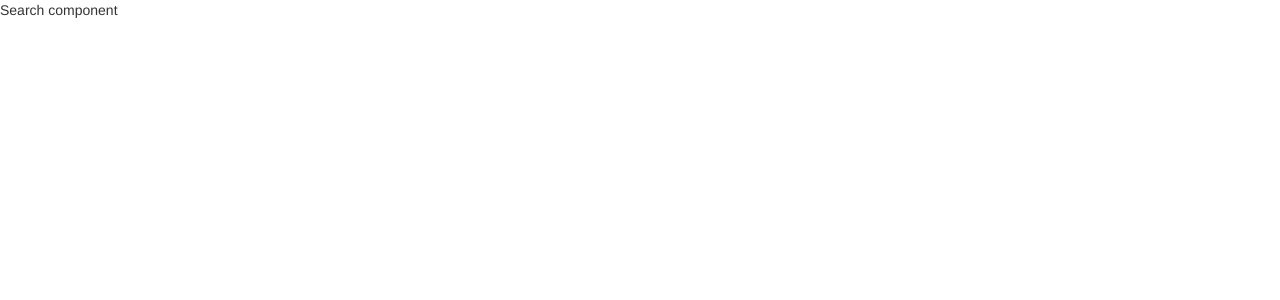
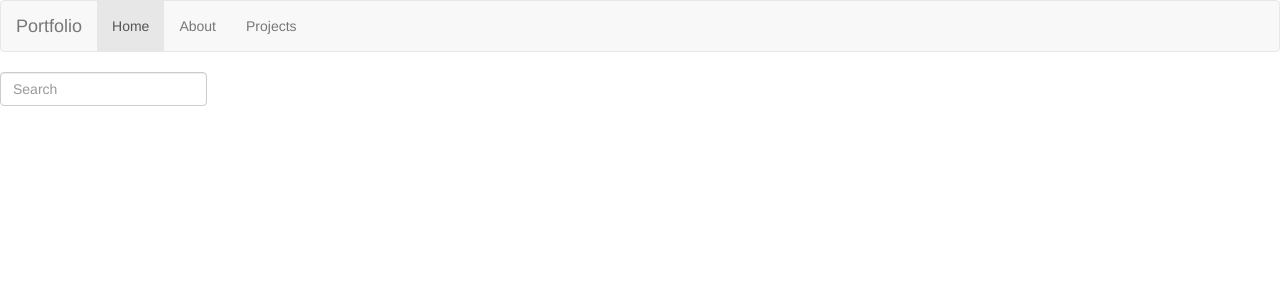
Before and after one commit to ArossThompson/ui-components, a React (Create React App) app: page /home in a window 1280 px wide. Shown: the top 300 px of the page. Built offline with nearby package versions, Linux system fonts and the light colour scheme.

Commit message:
created basic search component using bootstrap

```diff
--- a/src/App.jsx
+++ b/src/App.jsx
@@ -9,12 +9,18 @@ import Projects from './components/routes/Projects';
 import Search from './components/Search/Search';
 
 // Constants
-import { pages } from './utils/constants';
+import { pages } from './utils/constants'
 
 
 const App = () => {
   return (
-    <Search />
+    <main>
+      <Switch>
+          <Route path="/home" component={Home} exact />
+          <Route path="/about" component={About} />
+          <Route path="/projects" component={Projects} />
+      </Switch>
+    </main>
   )
 }
 
--- a/src/app.scss
+++ b/src/app.scss
@@ -2,3 +2,5 @@
 
 //base
 @import "./scss/reset.scss";
+
+// Components
--- a/src/components/Nav/Nav.jsx
+++ b/src/components/Nav/Nav.jsx
@@ -1,5 +1,7 @@
 import React, { useEffect, useState } from 'react';
 import { BrowserRouter, Route, Switch, Link } from 'react-router-dom';
+
+import Search from '../Search/Search';
 
 const Nav = ({ pages, siteName, selected }) => {
   const navPages = pages.map((page, index) => {
@@ -17,7 +19,7 @@ const Nav = ({ pages, siteName, selected }) => {
 
   return (
     <nav className="navbar navbar-default">
-      <div className="container-fluid">
+      <div className="container-fluid nav-container">
         <div className="navbar-header">
           <Link className="navbar-brand" to="/home">{siteName}</Link>
         </div>
@@ -25,6 +27,7 @@ const Nav = ({ pages, siteName, selected }) => {
           {navPages}
         </ul>
       </div>
+
     </nav>
   )
 
--- a/src/components/Search/Search.jsx
+++ b/src/components/Search/Search.jsx
@@ -1,7 +1,17 @@
 import React, { useState, useEffect } from 'react';
 
 const Search = () => {
-  return <div>Search component</div>
+  return (
+    <form class="form-inline d-flex justify-content-center md-form form-sm nav-search">
+      <input class="form-control form-control-sm mr-3 w-75" type="text" placeholder="Search"
+        aria-label="Search"></input>
+      <i class="fas fa-search" aria-hidden="true"></i>
+    </form>
+  )
+
+
 }
 
+
+
 export default Search;
--- a/src/components/routes/Home.jsx
+++ b/src/components/routes/Home.jsx
@@ -2,25 +2,18 @@ import React, { useEffect, useState } from 'react';
 
 // Component imports
 import Nav from '../Nav/Nav';
-const pages = [
-  {
-    pathname: "/home",
-    pagename: "Home"
-  },
-  {
-    pathname: "/about",
-    pagename: "About"
-  },
-  {
-    pathname: "/projects",
-    pagename: "Projects"
-  },
-]
+import Search from '../Search/Search';
 
+// Constants
+import { pages } from '../../utils/constants'
 
 const Home = () => {
   return (
-    <Nav pages={pages} siteName="Portfolio" selected={"/home"}/>
+    <div>
+      <Nav pages={pages} siteName="Portfolio" selected={"/home"}></Nav>
+      <Search/>
+    </div>
+
   )
 }
 
```
